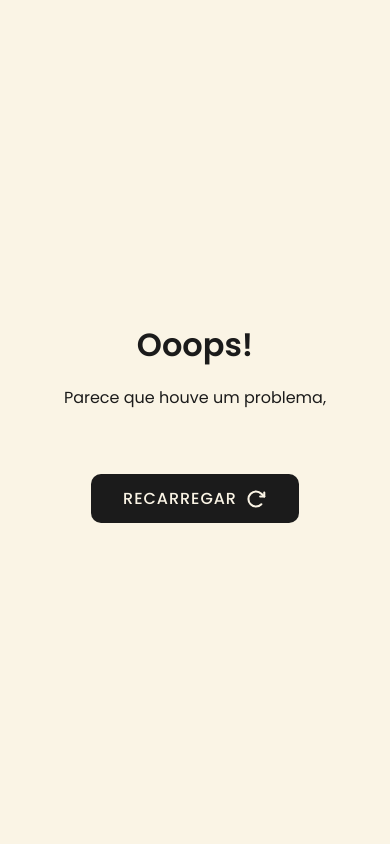
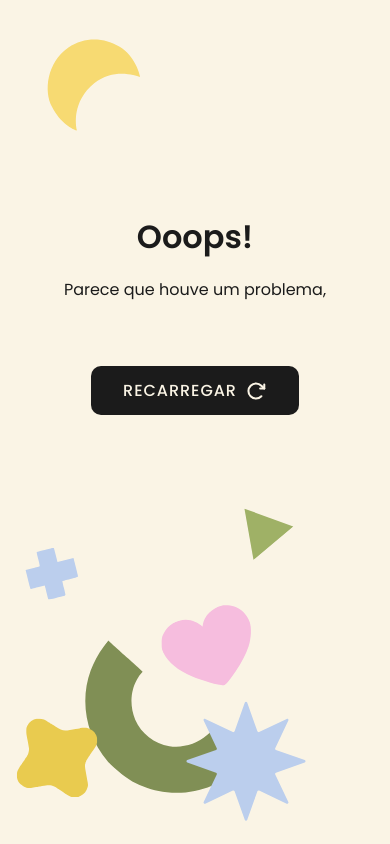
Before and after one commit to larascremin/donations-web-app, a React (Vite) app: page /error in a window 390 px wide. Built offline with nearby package versions, Linux system fonts and the light colour scheme.

Commit message:
error dynamic page

```diff
--- a/src/pages/Errors/index.jsx
+++ b/src/pages/Errors/index.jsx
@@ -7,11 +7,12 @@ import TRIANGLE_SVG from "../../assets/vectors/triangle";
 import HALF_MOON_SGV from "../../assets/vectors/half-moon";
 import HEART_SVG from "../../assets/vectors/heart";
 import POLYGON_SVG from "../../assets/vectors/polygon";
+import STAR_SVG from "../../assets/vectors/start";
 
 function Errors({ errorMessage }) {
   return (
     <div className="error-page">
-      {/* <MOON_SVG color={"var(--l-yellow)"} className="error-v01" /> */}
+      <MOON_SVG color={"var(--l-yellow)"} className="error-v01" />
       <div className="error-content">
         <h1>Ooops!</h1>
         <p>
@@ -23,10 +24,12 @@ function Errors({ errorMessage }) {
         </button>
       </div>
       <div className="error-vectors">
-        {/* <PLUS_SVG color={"var(--l-blue)"} className="error-v02" />
+        <PLUS_SVG color={"var(--l-blue)"} className="error-v02" />
         <HALF_MOON_SGV color={"var(--green)"} className="error-v04" />
+        <POLYGON_SVG color={"var(--yellow)"} className="error-v06" />
         <HEART_SVG color={"var(--l-pink)"} className="error-v05" />
-        <TRIANGLE_SVG color={"var(--l-green)"} className="error-v03" /> */}
+        <TRIANGLE_SVG color={"var(--l-green)"} className="error-v03" />
+        <STAR_SVG color={"var(--l-blue)"} className="error-v07" />
       </div>
     </div>
   );
--- a/src/pages/Errors/style.css
+++ b/src/pages/Errors/style.css
@@ -28,20 +28,68 @@
 
 .error-v02 {
   transform: rotate(-50deg);
-  margin: 0 0 16% 20%;
+  margin: 0 0 16% 14%;
 }
 
 .error-v03 {
-  transform: rotate(-40deg);
-  margin: 0 0 20% 0;
+  transform: scale(0.8) rotate(-40deg);
+  margin: 0 0 18% 1%;
 }
 
 .error-v04 {
   transform: scale(3) rotate(40deg);
-  margin: 0 0% 8% 0;
+  margin: 0 0 6% 14%;
+}
+
+.error-v05 {
+  transform: rotate(-20deg);
+  margin: 0 0 12% 12%;
 }
 
 .error-v06 {
-  transform: rotate(40deg);
-  margin: 0 0% 8% 0;
+  transform: rotate(1deg);
+  margin: 0 0 6% -12%;
 }
+
+.error-v07 {
+  transform: scale(1.6);
+  margin: 0 0 8% 10%;
+}
+
+/* mobile */
+
+@media (max-width: 768px) {
+  .error-v01 {
+    transform: scale(0.8) rotate(110deg);
+  }
+
+  .error-v02 {
+    transform: scale(0.5) rotate(-50deg);
+    margin: 0 0 55% 0%;
+  }
+
+  .error-v03 {
+    transform: scale(0.6) rotate(-40deg);
+    margin: 0 0 70% -16%;
+  }
+
+  .error-v04 {
+    transform: scale(2) rotate(40deg);
+    margin: 0 0 20% 0;
+  }
+
+  .error-v05 {
+    transform: scale(0.7) rotate(-20deg);
+    margin: 0 0 34% 8%;
+  }
+
+  .error-v06 {
+    transform: scale(0.7) rotate(1deg);
+    margin: 0 0 6% -50%;
+  }
+
+  .error-v07 {
+    transform: scale(1);
+    margin: 0 0 4% -30%;
+  }
+}
```
